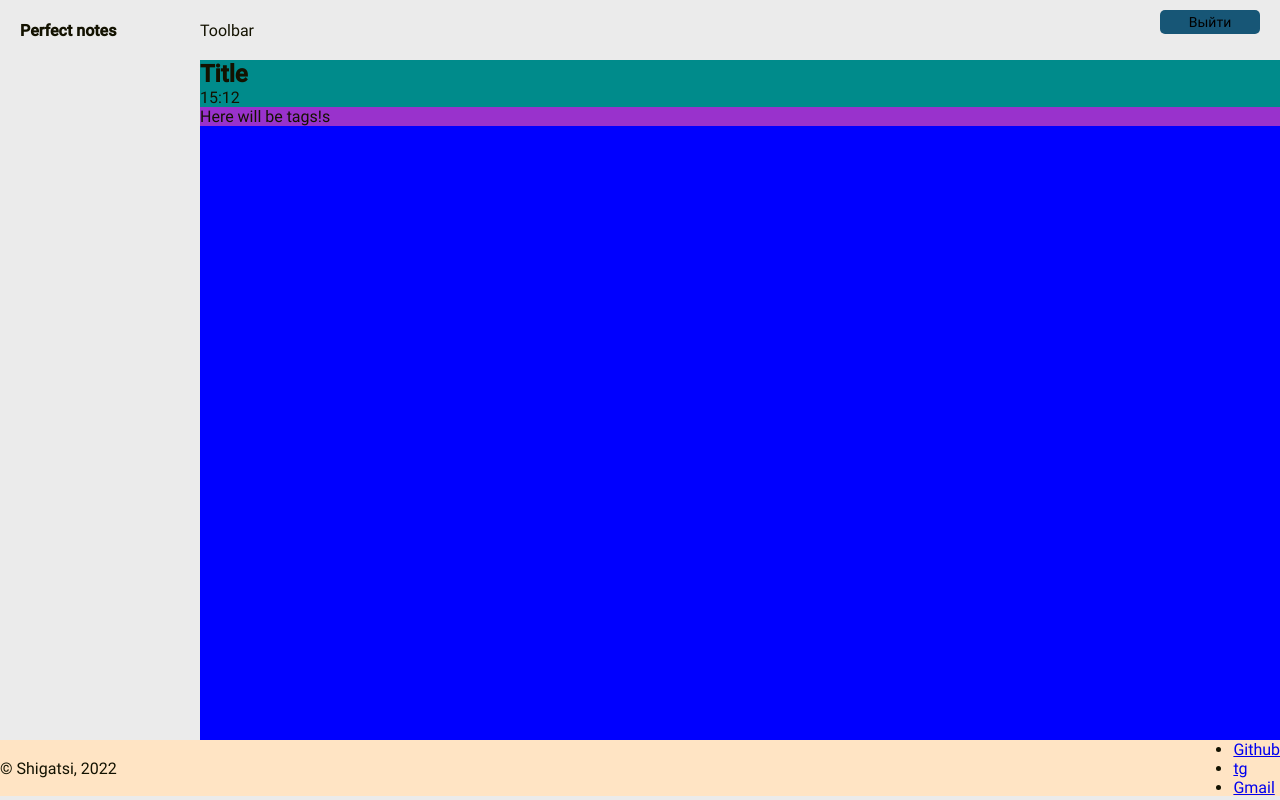
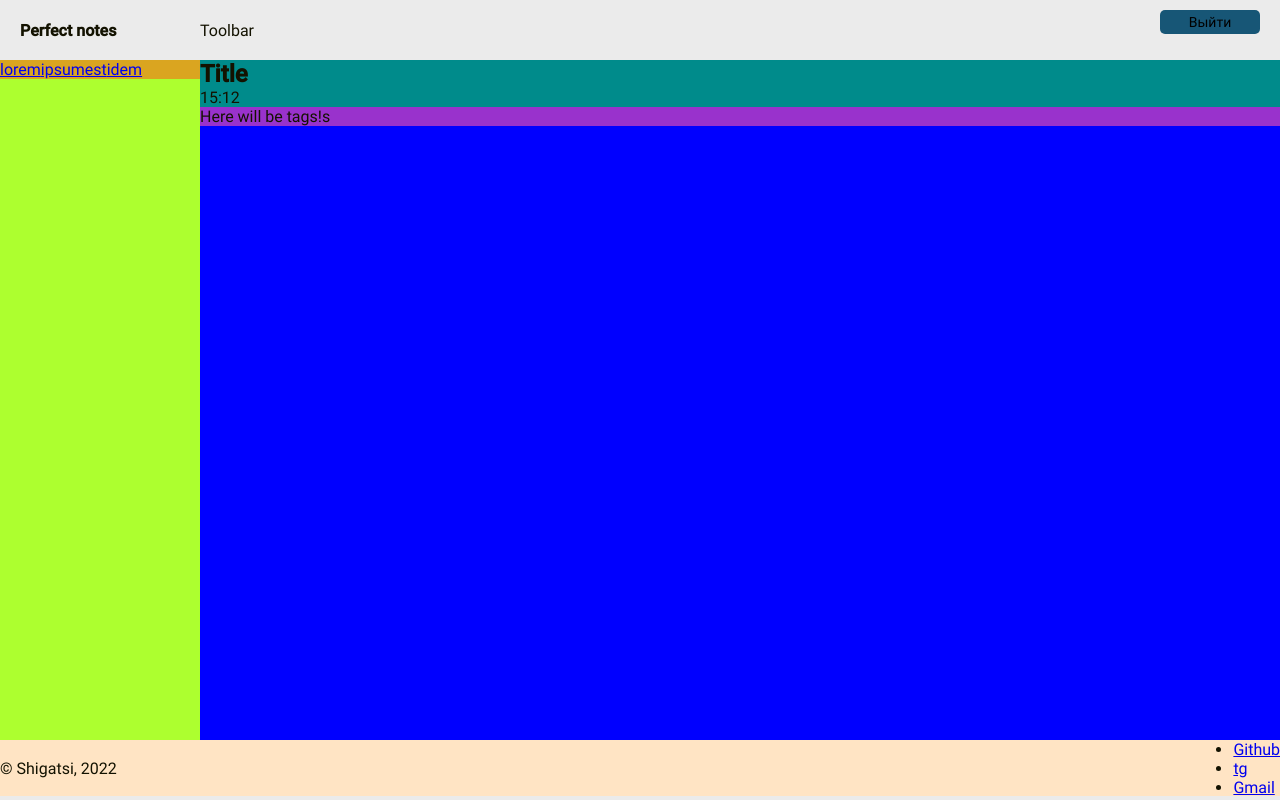
Before and after one commit to Shigatsi/perfect-notes, a React (Create React App) app: page /my-notes in a window 1280 px wide. Built offline with nearby package versions, Linux system fonts and the light colour scheme.

Commit message:
fix: sidebar and content displaying fixed

```diff
--- a/src/components/App/App.js
+++ b/src/components/App/App.js
@@ -4,9 +4,9 @@ import './App.css';
 
 import Header from '../Header/Header.js'
 import Footer from '../Footer/Footer.js';
+import Promo from '../Promo/Promo';
+import Content from '../Content/Content'
 import Sidebar from '../Sidebar/Sidebar';
-import Content from "../Content/Content";
-import Promo from '../Promo/Promo';
 
 function App() {
     return (
@@ -21,8 +21,11 @@ function App() {
                     <Route
                         path="my-notes"
                         element = {
-                            <Sidebar />,
-                            <Content />
+                            <>
+                                <Content/>
+                                <Sidebar/>
+                            </>
+
                         }
                     >
                     </Route>
--- a/src/components/Note/Note.css
+++ b/src/components/Note/Note.css
@@ -1,3 +1,4 @@
 .note {
+    grid-area: cnt;
     background-color: coral;
 }
--- a/src/components/NotesList/NotesList.js
+++ b/src/components/NotesList/NotesList.js
@@ -1,11 +1,16 @@
 import React from "react";
+import { NavLink } from "react-router-dom";
 
 import "./NotesList.css";
-
+import { notesArr } from "./mockup";
 function NotesList () {
     return (
         <div className="notes-list">
-            NOTES LIST
+            {
+                notesArr.map( (item, i) => (
+                    <NavLink key="i" to="#">{item}</NavLink>
+                ))
+            }
         </div>
     )
 }
--- /dev/null
+++ b/src/components/NotesList/mockup.js
@@ -0,0 +1,6 @@
+export const notesArr = [
+    'lorem',
+    'ipsum',
+    'est',
+    'idem'
+]
```
